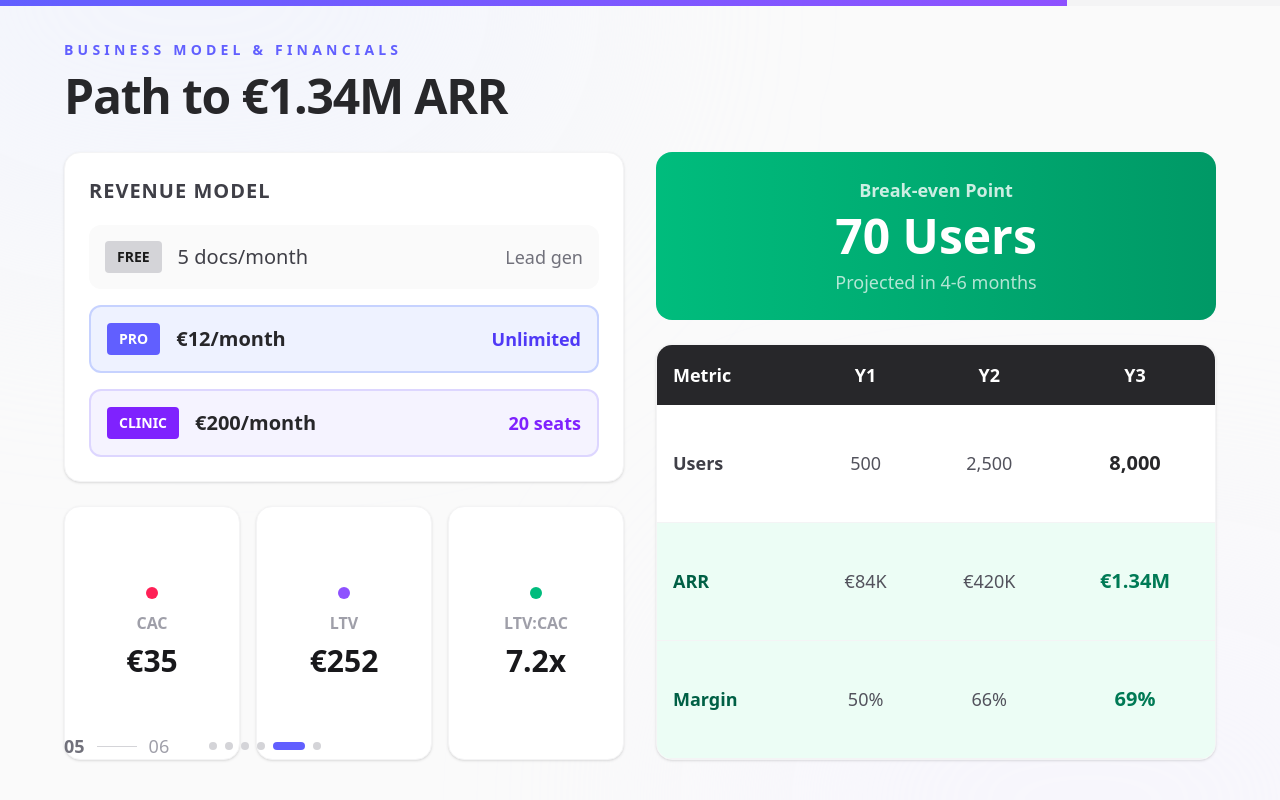
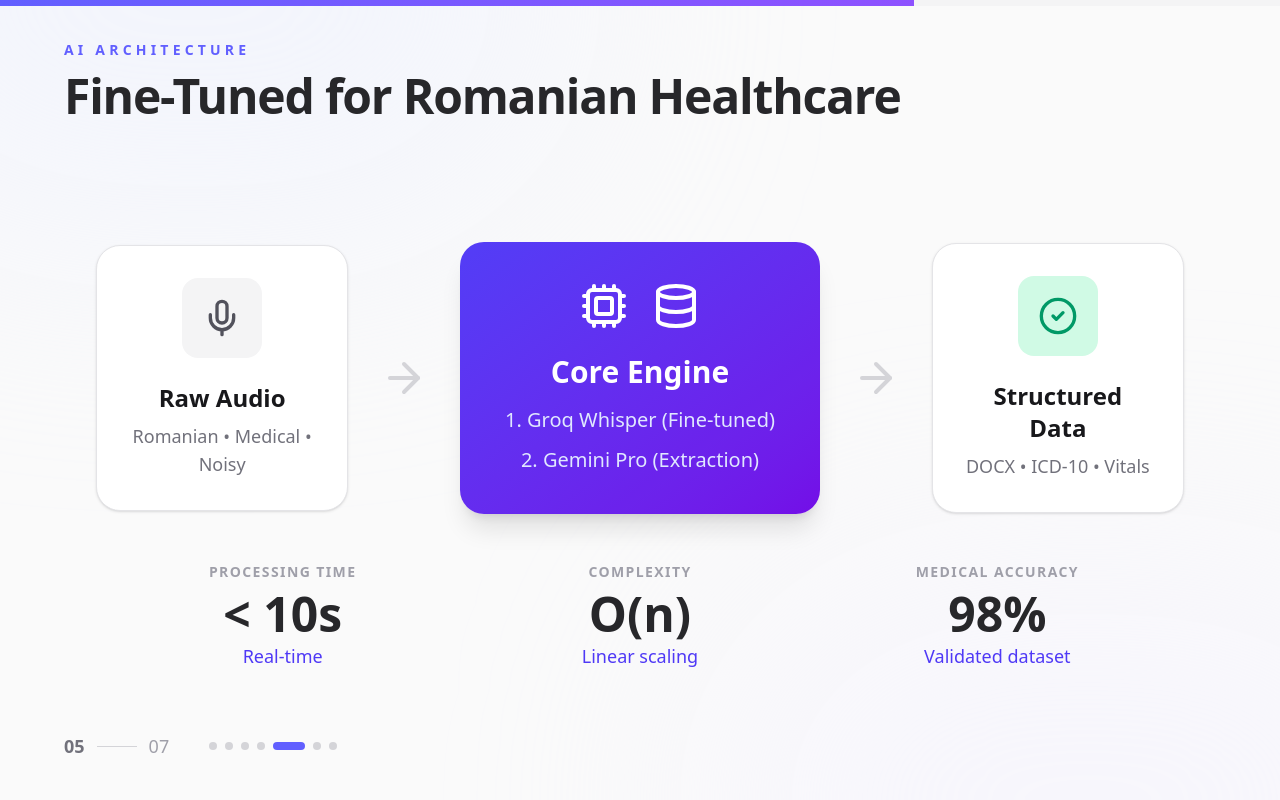
Before and after one commit to mihaicristianfarcas/presentation, a React app: page / in a window 1280 px wide. Both pictures are taken after a click on the button 301 px from the left and 746 px from the top of the page. Built offline with nearby package versions, Linux system fonts and the light colour scheme; the HTML template or start-up script is replaced by a standard one.

Commit message:
feat: add AI integration slide

```diff
--- a/src/App.tsx
+++ b/src/App.tsx
@@ -350,7 +350,91 @@
 			)
 		},
 
-		// SLIDE 5: Business Model + Financials Combined
+		// SLIDE 5: AI Architecture
+		{
+			id: 'technology',
+			title: "AI ARCHITECTURE",
+			subtitle: "Fine-Tuned for Romanian Healthcare",
+			content: (
+				<div className="flex flex-col items-center justify-center h-full space-y-12">
+					<div className="flex items-center gap-8 w-full px-8">
+						{/* Input */}
+						<motion.div
+							initial={{ x: -50, opacity: 0 }}
+							animate={{ x: 0, opacity: 1 }}
+							className="flex-1 bg-white p-8 rounded-3xl border border-zinc-200 shadow-sm text-center"
+						>
+							<div className="w-20 h-20 bg-zinc-100 rounded-2xl mx-auto flex items-center justify-center mb-6 text-zinc-600">
+								<Mic size={40} />
+							</div>
+							<h3 className="text-2xl font-bold text-zinc-900">Raw Audio</h3>
+							<p className="text-lg text-zinc-500 mt-2">Romanian • Medical • Noisy</p>
+						</motion.div>
+
+						<ArrowRight size={48} className="text-zinc-300" />
+
+						{/* Processing */}
+						<motion.div
+							initial={{ scale: 0.9, opacity: 0 }}
+							animate={{ scale: 1, opacity: 1 }}
+							transition={{ delay: 0.2 }}
+							className="flex-[1.5] bg-gradient-to-br from-indigo-600 to-violet-700 p-10 rounded-3xl shadow-xl text-center text-white relative overflow-hidden"
+						>
+							<div className="absolute inset-0 bg-white/10 opacity-20" />
+							<div className="relative z-10">
+								<div className="flex justify-center gap-6 mb-6">
+									<Cpu size={48} />
+									<Database size={48} />
+								</div>
+								<h3 className="text-3xl font-black mb-4">Core Engine</h3>
+								<div className="space-y-3 text-xl font-medium text-indigo-100">
+									<p>1. Groq Whisper (Fine-tuned)</p>
+									<p>2. Gemini Pro (Extraction)</p>
+								</div>
+							</div>
+						</motion.div>
+
+						<ArrowRight size={48} className="text-zinc-300" />
+
+						{/* Output */}
+						<motion.div
+							initial={{ x: 50, opacity: 0 }}
+							animate={{ x: 0, opacity: 1 }}
+							transition={{ delay: 0.4 }}
+							className="flex-1 bg-white p-8 rounded-3xl border border-zinc-200 shadow-sm text-center"
+						>
+							<div className="w-20 h-20 bg-emerald-100 rounded-2xl mx-auto flex items-center justify-center mb-6 text-emerald-600">
+								<CheckCircle2 size={40} />
+							</div>
+							<h3 className="text-2xl font-bold text-zinc-900">Structured Data</h3>
+							<p className="text-lg text-zinc-500 mt-2">DOCX • ICD-10 • Vitals</p>
+						</motion.div>
+					</div>
+
+					<div className="grid grid-cols-3 gap-12 w-full max-w-5xl">
+						{[
+							{ label: "Processing Time", value: "< 10s", desc: "Real-time" },
+							{ label: "Complexity", value: "O(n)", desc: "Linear scaling" },
+							{ label: "Medical Accuracy", value: "98%", desc: "Validated dataset" }
+						].map((stat, i) => (
+							<motion.div
+								key={i}
+								className="text-center"
+								initial={{ y: 20, opacity: 0 }}
+								animate={{ y: 0, opacity: 1 }}
+								transition={{ delay: 0.5 + i * 0.1 }}
+							>
+								<p className="text-sm font-bold text-zinc-400 uppercase tracking-widest mb-2">{stat.label}</p>
+								<p className="text-5xl font-black text-zinc-800">{stat.value}</p>
+								<p className="text-lg font-medium text-indigo-600 mt-1">{stat.desc}</p>
+							</motion.div>
+						))}
+					</div>
+				</div>
+			)
+		},
+
+		// SLIDE 6: Business Model + Financials Combined
 		{
 			id: 'financials',
 			title: "BUSINESS MODEL & FINANCIALS",
@@ -450,7 +534,7 @@
 			)
 		},
 
-		// SLIDE 6: Closing / Roadmap
+		// SLIDE 7: Closing / Roadmap
 		{
 			id: 'closing',
 			title: "EXECUTION ROADMAP",
```
